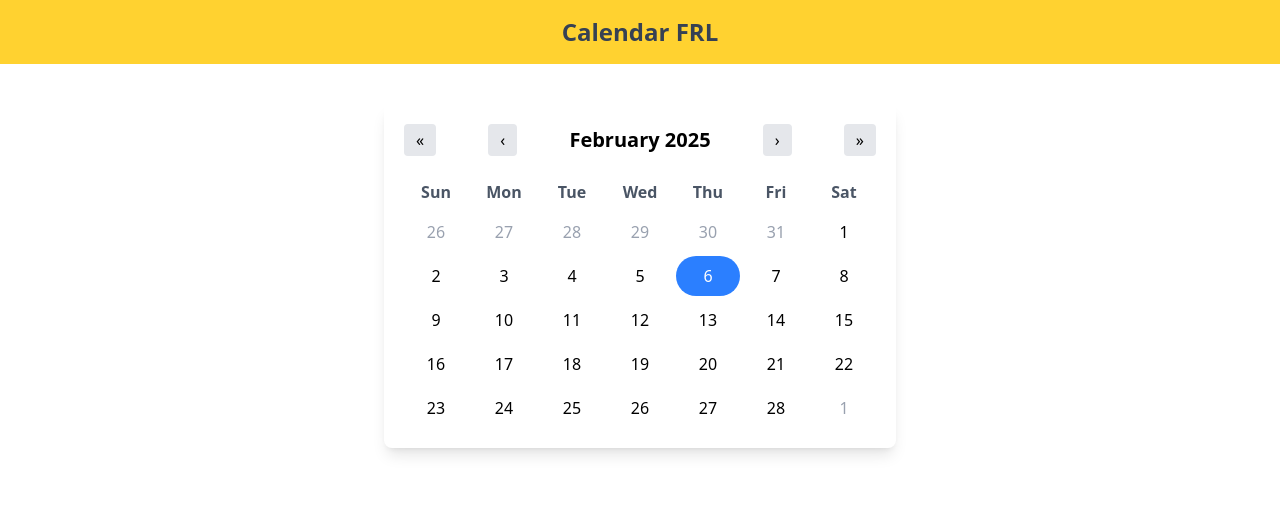
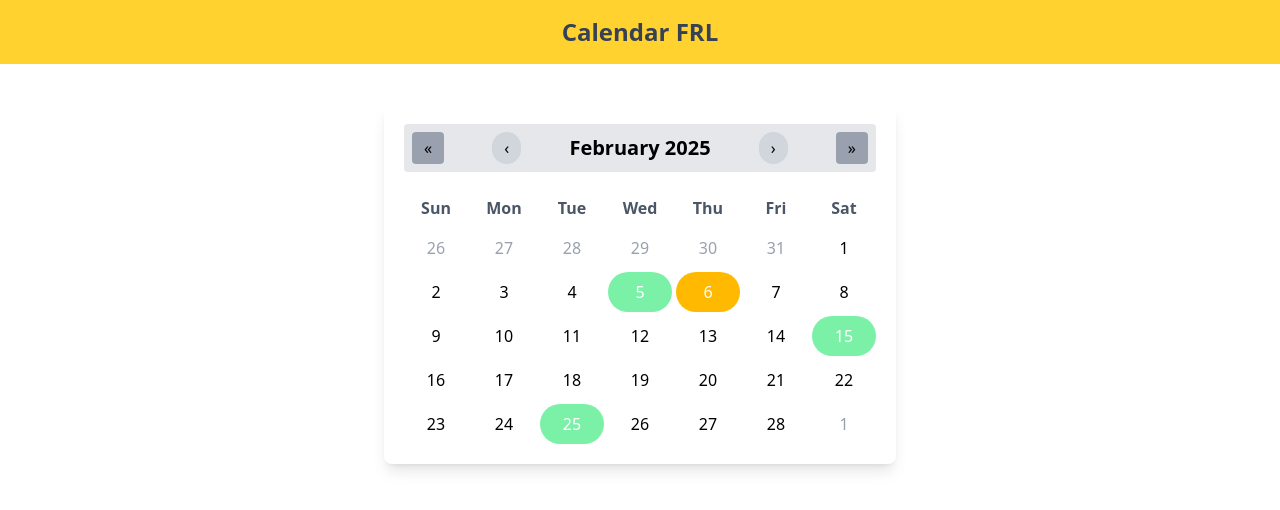
Before and after one commit to Anuragkumar7217/calendar-project, a React (Vite) app in the folder frontend/: page / in a window 1280 px wide. Shown: the top 510 px of the page. Built offline with nearby package versions, Linux system fonts and the light colour scheme.

Commit message:
Update Calendar.jsx
design changes

```diff
--- a/frontend/src/components/Calendar.jsx
+++ b/frontend/src/components/Calendar.jsx
@@ -49,20 +49,20 @@ const Calendar = () => {
   return (
     <div className="max-w-lg mx-auto mt-10 bg-white-100 shadow-lg rounded-lg p-5">
       {/* Calendar Header */}
-      <div className="flex justify-between items-center mb-4">
-        <button onClick={prevYear} className="px-3 py-1 bg-gray-200 rounded">
+      <div className="flex justify-between items-center mb-4 bg-gray-200 rounded p-2">
+        <button onClick={prevYear} className="px-3 py-1  bg-gray-400 rounded cursor-pointer">
           «
         </button>
-        <button onClick={prevMonth} className="px-3 py-1 bg-gray-200 rounded">
+        <button onClick={prevMonth} className="px-3 py-1 bg-gray-300 rounded-full cursor-pointer hover:bg-gray-400 ">
           ‹
         </button>
         <h2 className="text-xl font-bold">
           {format(currentDate, "MMMM yyyy")}
         </h2>
-        <button onClick={nextMonth} className="px-3 py-1 bg-gray-200 rounded">
+        <button onClick={nextMonth} className="px-3 py-1 bg-gray-300 rounded-full cursor-pointer hover:bg-gray-400">
           ›
         </button>
-        <button onClick={nextYear} className="px-3 py-1 bg-gray-200 rounded">
+        <button onClick={nextYear} className="px-3 py-1 bg-gray-400 rounded cursor-pointer">
           »
         </button>
       </div>
@@ -78,22 +78,25 @@ const Calendar = () => {
 
       {/* Calendar Grid */}
       <div className="grid grid-cols-7 gap-1 text-center">
-        {days.map((day) => (
-          <div
-            key={day}
-            className={`py-2 ${
-              format(day, "MM") === format(currentDate, "MM")
-                ? "text-black"
-                : "text-gray-400"
-            } ${
-              format(day, "yyyy-MM-dd") === format(new Date(), "yyyy-MM-dd")
-                ? "bg-blue-500 text-white rounded-full"
-                : ""
-            }`}
-          >
-            {format(day, "d")}
-          </div>
-        ))}
+        {days.map((day) => {
+          const dayNumber = format(day, "d");
+          const isCurrentMonth = format(day, "MM") === format(currentDate, "MM");
+          const isToday = format(day, "yyyy-MM-dd") === format(new Date(), "yyyy-MM-dd");
+          const hasBackUP = ["5", "15", "25"].includes(dayNumber);
+
+          return (
+            <div
+              key={day}
+              className={`py-2 rounded-full ${
+                isToday ? "bg-amber-400 text-white" :
+                hasBackUP ? "bg-green-300 text-white" :
+                isCurrentMonth ? "text-black" : "text-gray-400"
+              }`}
+            >
+              {dayNumber}
+            </div>
+          );
+        })}
       </div>
     </div>
   );
```
